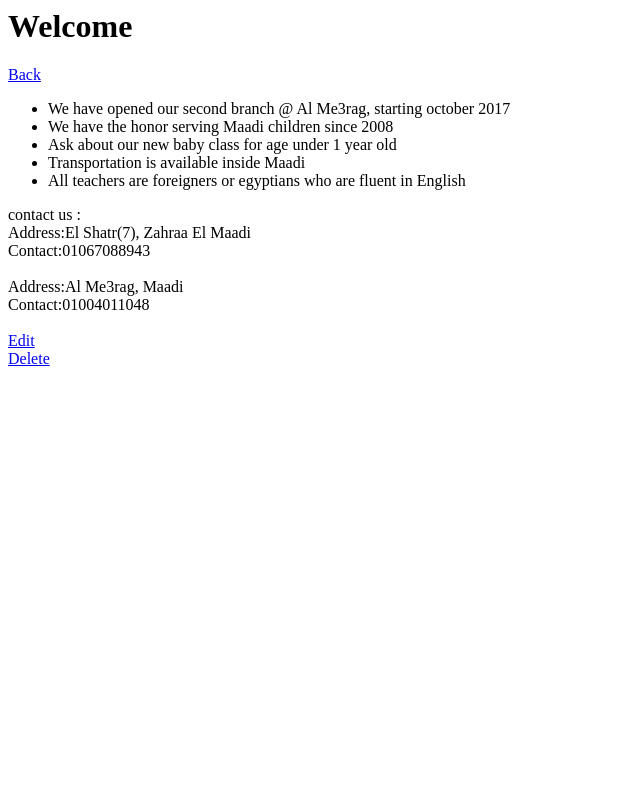
After one commit to Minawasfy/Software-Project, a PHP site: the page made by Contact us.php in a window 1280 px wide. The commit adds this page. Shown: the whole page, without its empty margins (0-640 px from the left). Run offline with PHP 8.4, Linux system fonts and the light colour scheme.

Commit message:
link is done

```diff
--- a/About us.php
+++ b/About us.php
@@ -10,6 +10,9 @@ Fun & Learn
 
 <body>
 
+<header>
+<a href="/index.php" > Back </a>
+</header>
 <div class = "mission">
 
 Mission :
--- /dev/null
+++ b/Contact us.php
@@ -0,0 +1,43 @@
+<html>
+
+<head>
+<title>
+Fun & Learn
+</title>
+<h1>Welcome</h1>
+
+</head>
+
+<body>
+
+<header>
+<a href="/index.php" > Back </a>
+</header>
+
+<div class = "footer">
+<ul>
+<li>We have opened our second branch @ Al Me3rag, starting october 2017 </li>
+<li>We have the honor serving Maadi children since 2008 </li>
+<li>Ask about our new baby class for age under 1 year old </li>
+<li>Transportation is available inside Maadi</li>
+<li>All teachers are foreigners or egyptians who are fluent in English </li>
+</ul>
+contact us :
+<br>Address:El Shatr(7), Zahraa El Maadi
+<br>Contact:01067088943<br>
+<br>Address:Al Me3rag, Maadi
+<br>Contact:01004011048<br>
+<!--Put facebook link  here-->
+</div>
+
+<br>
+<a href="http://localhost/stuff/Lab01/Edit.php" > Edit </a>
+<br>
+<a href="http://localhost/stuff/Lab01/Delete.php" > Delete </a>
+
+
+</body>
+
+
+
+</html>
--- a/Onlineapplication.php
+++ b/Onlineapplication.php
@@ -51,6 +51,11 @@
 </head>
 
 <body>
+
+<header>
+<a href="/index.php" > Back </a>
+</header>
+
 	<div class = "appform">
 	<h1 align="center"> Application Form </h1>
 	<form name="app">
```
Also changed, not shown: Welcome.php (+8 -0 lines).
